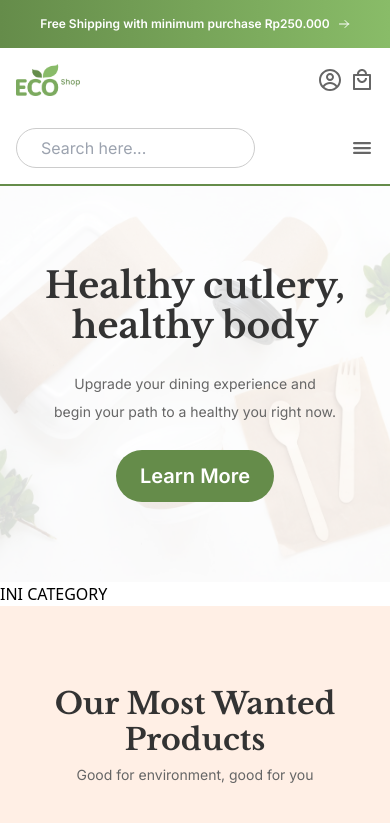
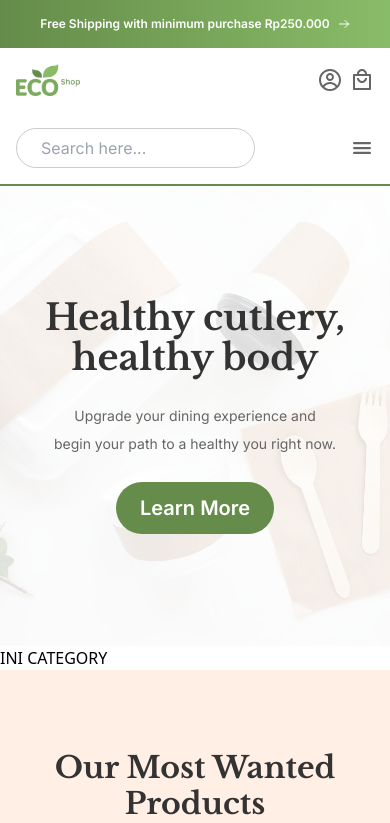
Before and after one commit to faracutrisfa/EcoShop, a React (Vite) app: page / in a window 390 px wide. Shown: the top 823 px of the page. Built offline with nearby package versions, Linux system fonts and the light colour scheme.

Commit message:
style: add styling responsive hero component

```diff
--- a/src/components/HomePage/Hero.jsx
+++ b/src/components/HomePage/Hero.jsx
@@ -21,7 +21,7 @@ const Hero = () => {
 
     return (
         <section
-            className="relative px-4 lg:px-16 flex justify-center lg:justify-between items-center"
+            className="relative px-4 md:px-10 lg:px-16 flex justify-center lg:justify-between items-center"
             style={{
                 backgroundImage: isSmallScreen ? `url(${heroImage})` : 'none',
                 backgroundSize: 'cover',
@@ -32,9 +32,9 @@ const Hero = () => {
                 <div className="absolute inset-0 bg-white opacity-[0.85]"></div>
             )}
 
-            <div className="space-y-6 text-center lg:text-start lg:pl-16 py-20 z-10">
+            <div className="space-y-6 text-center lg:text-start lg:pl-16 py-28 lg:py-20 z-10">
                 <motion.h1
-                    className="text-grey-600 font-bold text-4xl lg:text-5xl font-libre"
+                    className="text-grey-600 font-bold text-4xl xl:text-5xl font-libre"
                     initial={{ opacity: 0, y: -50 }}
                     animate={{ opacity: 1, y: 0 }}
                     transition={{ duration: 1 }}
@@ -43,7 +43,7 @@ const Hero = () => {
                 </motion.h1>
 
                 <motion.p
-                    className="text-grey-500 text-sm lg:text-xl font-inter leading-7"
+                    className="text-grey-500 text-sm xl:text-xl font-inter leading-7"
                     initial={{ opacity: 0, y: 30 }}
                     animate={{ opacity: 1, y: 0 }}
                     transition={{ duration: 1, delay: 0.2 }}
```
